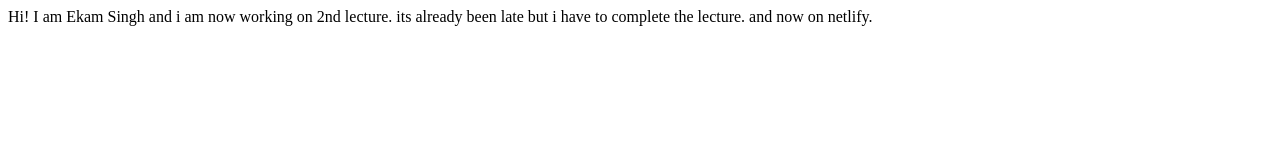
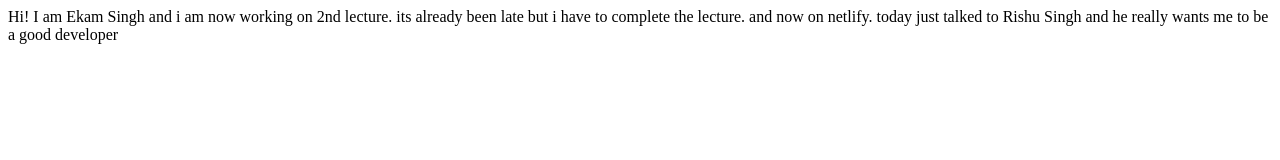
Before and after one commit to Navneet-9911/PBKSVSMI, a plain HTML site: page index.html in a window 1280 px wide. Drawn offline with Linux system fonts and the light colour scheme.

Commit message:
Update index.html

```diff
--- a/index.html
+++ b/index.html
@@ -10,5 +10,7 @@
     Hi! I am Ekam Singh and i am now working on 2nd lecture.
     its already been late but i have to complete the lecture.
     and now on netlify.
+
+    today just talked to Rishu Singh and he really wants me to be a good developer
 </body>
 </html>
```
